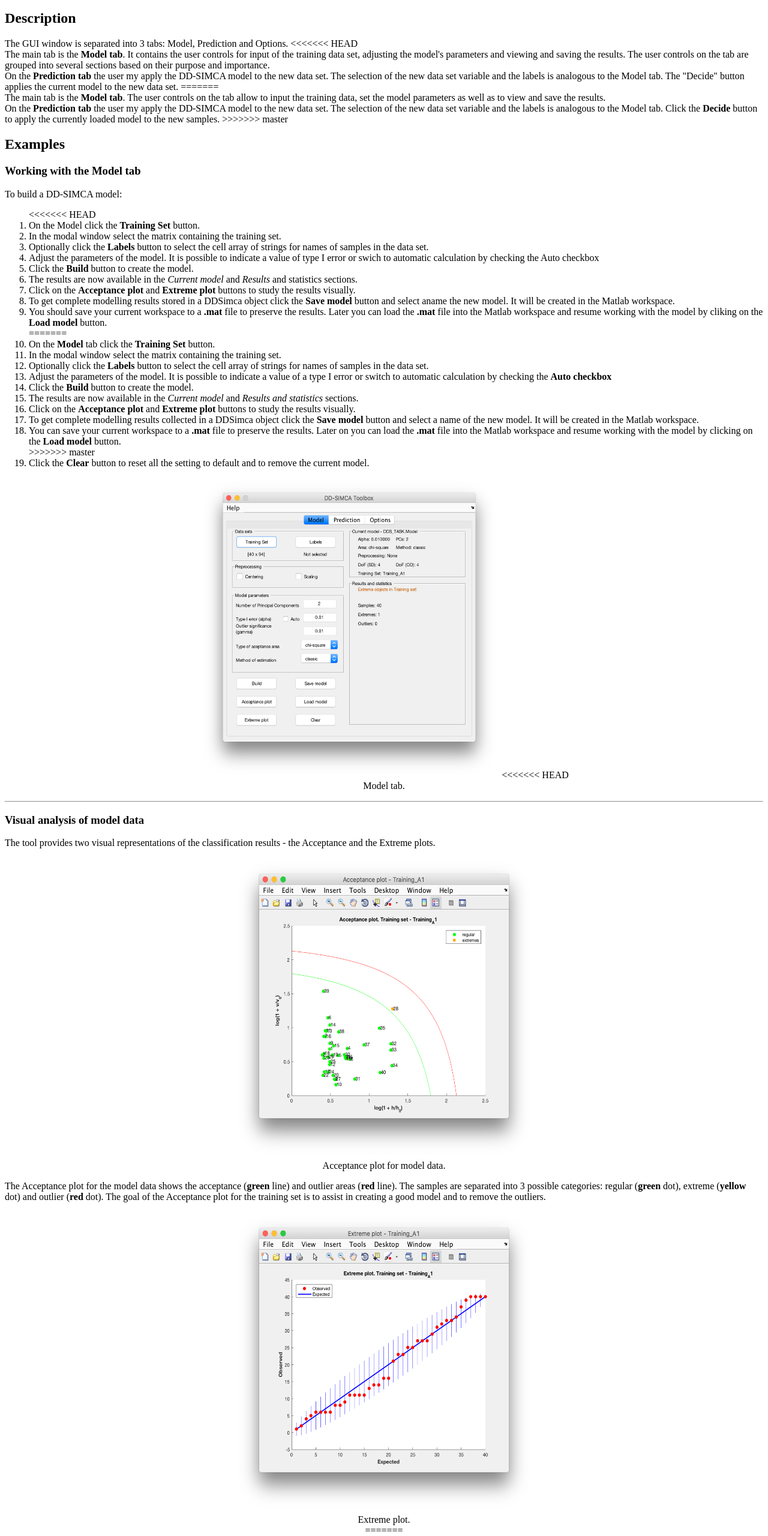
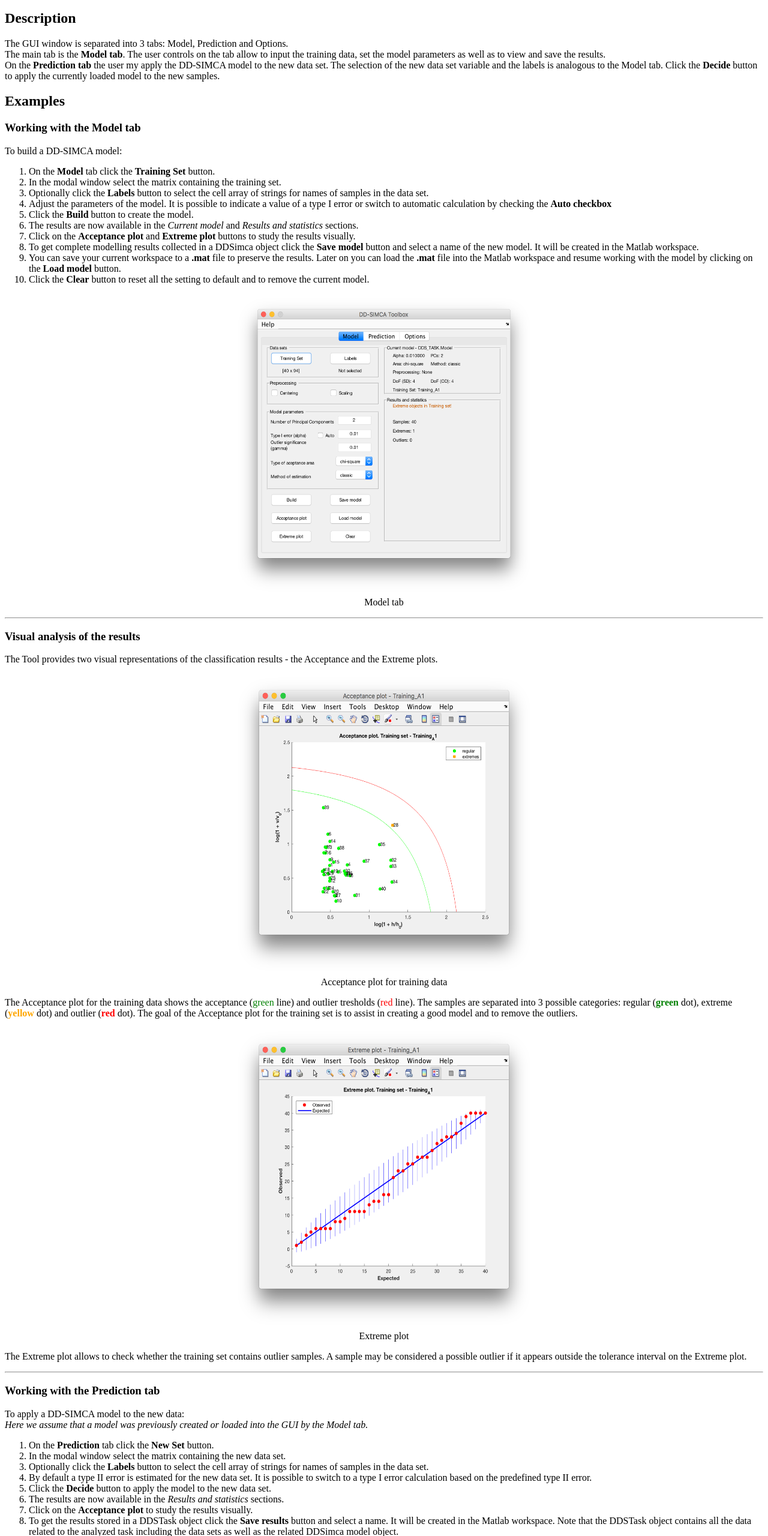
Before and after one commit to yzontov/dd-simca, a plain HTML site: page help/index.html in a window 1280 px wide. Shown: the part 240-2800 px from the top of the page at 60% size. Drawn offline with Linux system fonts and the light colour scheme.

Commit message:
update 1.01
optimisations
GUI fixes

```diff
--- a/help/index.html
+++ b/help/index.html
@@ -17,32 +17,15 @@
 </p>
 <h2>Description</h2>
 <p>The GUI window is separated into 3 tabs: Model, Prediction and Options.
-<<<<<<< HEAD
-<br/>The main tab is the <b>Model tab</b>. It contains the user controls for input of the training data set, adjusting the model's parameters and viewing and saving the results. The user controls on the tab are grouped into several sections based on their purpose and importance.
-<br/>
-On the <b>Prediction tab</b> the user my apply the DD-SIMCA model to the new data set. The selection of the new data set variable and the labels is analogous to the Model tab. The "Decide" button applies the current model to the new data set.
-=======
 <br/>The main tab is the <b>Model tab</b>. The user controls on the tab allow to input the training data, set the model parameters as well as to view and save the results.
 <br/>
 On the <b>Prediction tab</b> the user my apply the DD-SIMCA model to the new data set. The selection of the new data set variable and the labels is analogous to the Model tab. Click the <b>Decide</b> button to apply the currently loaded model to the new samples.
->>>>>>> master
 </p>
 <h2>Examples</h2>
 <h3>Working with the Model tab</h3>
 <p>
 To build a DD-SIMCA model:
 <ol>
-<<<<<<< HEAD
-<li>On the Model click the <b>Training Set</b> button.</li>
-<li>In the modal window select the matrix containing the training set.</li>
-<li>Optionally click the <b>Labels</b> button to select the cell array of strings for names of samples in the data set.</li>
-<li>Adjust the parameters of the model. It is possible to indicate a value of type I error or swich to automatic calculation by checking the Auto checkbox</li>
-<li>Click the <b>Build</b> button to create the model.</li>
-<li>The results are now available in the <i>Current model</i> and <i>Results</i> and statistics sections.</li>
-<li>Click on the <b>Acceptance plot</b> and <b>Extreme plot</b> buttons to study the results visually.</li>
-<li>To get complete modelling results stored in a DDSimca object click the <b>Save model</b> button and select aname the new model. It will be created in the Matlab workspace.</li>
-<li>You should save your current workspace to a <b>.mat</b> file to preserve the results. Later you can load the <b>.mat</b> file into the Matlab workspace and resume working with the model by cliking on the <b>Load model</b> button.</li>
-=======
 <li>On the <b>Model</b> tab click the <b>Training Set</b> button.</li>
 <li>In the modal window select the matrix containing the training set.</li>
 <li>Optionally click the <b>Labels</b> button to select the cell array of strings for names of samples in the data set.</li>
@@ -52,31 +35,11 @@ To build a DD-SIMCA model:
 <li>Click on the <b>Acceptance plot</b> and <b>Extreme plot</b> buttons to study the results visually.</li>
 <li>To get complete modelling results collected in a DDSimca object click the <b>Save model</b> button and select a name of the new model. It will be created in the Matlab workspace.</li>
 <li>You can save your current workspace to a <b>.mat</b> file to preserve the results. Later on you can load the <b>.mat</b> file into the Matlab workspace and resume working with the model by clicking on the <b>Load model</b> button.</li>
->>>>>>> master
 <li>Click the <b>Clear</b> button to reset all the setting to default and to remove the current model.</li>
 </ol>
 </p>
 <figure style="text-align:center;">
   <img src="model.png" alt="Model tab." height="500" width="500">
-<<<<<<< HEAD
-  <figcaption>Model tab.</figcaption>
-</figure>
-<hr/>
-<h3>Visual analysis of model data</h3>
-<p>
-The tool provides two visual representations of the classification results - the Acceptance and the Extreme plots.
-</p>
-<figure style="text-align:center;">
-  <img src="accept_training.png" alt="Acceptance plot for model data" height="500" width="500">
-  <figcaption>Acceptance plot for model data.</figcaption>
-</figure>
-<p>
-The Acceptance plot for the model data shows the acceptance (<b>green</b> line) and outlier areas (<b>red</b> line). The samples are separated into 3 possible categories: regular (<b>green</b> dot), extreme (<b>yellow</b> dot) and outlier (<b>red</b> dot). The goal of the Acceptance plot for the training set is to assist in creating a good model and to remove the outliers.
-</p>
-<figure style="text-align:center;">
-  <img src="extreme.png" alt="Extreme plot" height="500" width="500">
-  <figcaption>Extreme plot.</figcaption>
-=======
   <figcaption>Model tab</figcaption>
 </figure>
 <hr/>
@@ -94,7 +57,6 @@ The Acceptance plot for the training data shows the acceptance (<span style="col
 <figure style="text-align:center;">
   <img src="extreme.png" alt="Extreme plot" height="500" width="500">
   <figcaption>Extreme plot</figcaption>
->>>>>>> master
 </figure>
 <p>
 The Extreme plot allows to check whether the training set contains outlier samples. A sample may be considered a possible outlier if it appears outside the tolerance interval on the Extreme plot.
@@ -103,19 +65,6 @@ The Extreme plot allows to check whether the training set contains outlier sampl
 <h3>Working with the Prediction tab</h3>
 To apply a DD-SIMCA model to the new data:
 <br/>
-<<<<<<< HEAD
-<i>Here we assume that a model was previously created or loaded into the GUI on the Model tab.</i>
-<ol>
-<li>On the Prediction click the <b>New Set</b> button.</li>
-<li>In the modal window select the matrix containing the new data set.</li>
-<li>Optionally click the <b>Labels</b> button to select the cell array of strings for names of samples in the data set.</li>
-<li>By default a type II error is estimated for the new data set. It is possible switch to type I error calculation based on the provided II error.</li>
-<li>Click the <b>Decide</b> button to apply the model to the new data set.</li>
-<li>The results are now available in the <i>Results and statistics</i> sections. </li>
-<li>Click on the <b>Acceptance plot</b> to study the results visually.</li>
-<li>To get the results stored in a DDSTask object click the <b>Save results</b> button and select a name. It will be created in the Matlab workspace. Note that the DDSTask object contains all the data related to the analysis task including the data sets as well as the related DDSimca model object.</li>
-<li>You should save your current workspace to a <b>.mat</b> file to preserve the results. Later you can load the <b>.mat</b> file into the Matlab workspace and resule the analysis by cliking on the <b>Load results</b> button.</li>
-=======
 <i>Here we assume that a model was previously created or loaded into the GUI by the Model tab.</i>
 <ol>
 <li>On the <b>Prediction</b> tab click the <b>New Set</b> button.</li>
@@ -127,33 +76,15 @@ To apply a DD-SIMCA model to the new data:
 <li>Click on the <b>Acceptance plot</b> to study the results visually.</li>
 <li>To get the results stored in a DDSTask object click the <b>Save results</b> button and select a name. It will be created in the Matlab workspace. Note that the DDSTask object contains all the data related to the analyzed task including the data sets as well as the related DDSimca model object.</li>
 <li>You can save your current workspace to a <b>.mat</b> file to preserve the results. Later on you can load the <b>.mat</b> file into the Matlab workspace and resume the analysis by cliking on the <b>Load results</b> button.</li>
->>>>>>> master
 <li>Click the <b>Clear</b> button to reset all the setting to default and to remove the current model.</li>
 </ol>
 <figure style="text-align:center;">
   <img src="prediction.png" alt="Prediction tab" height="500" width="500">
-<<<<<<< HEAD
-  <figcaption>Prediction tab.</figcaption>
-=======
   <figcaption>Prediction tab</figcaption>
->>>>>>> master
 </figure>
 <h3>Visual analysis of new data</h3>
 <figure style="text-align:center;">
   <img src="accept_new.png" alt="Acceptance plot for new data" height="500" width="500">
-<<<<<<< HEAD
-  <figcaption>Acceptance plot for new data.</figcaption>
-</figure>
-<p>
-The Acceptance plot for the new data set shows the acceptance (<span style="color:green;">green</span> line) area. The samples are separated into 2 possible categories: regular (<b style="color:green;">green</b> dot) and extreme (<b style="color:red;">red</b> dot). The goal of the Acceptance plot for the new data set is find the samples which do or do not correspond to the target class of object.
-</p>
-<hr/>
-<h3>Working with the Options tab</h3>
-The <b>Options tab</b> contains the visualization setting for the Acceptance plot, such a axes transformation and sample names.
-<figure style="text-align:center;">
-  <img src="options.png" alt="Options tab" height="200" width="500">
-  <figcaption>Options tab.</figcaption>
-=======
   <figcaption>Acceptance plot for new data</figcaption>
 </figure>
 <p>
@@ -165,7 +96,6 @@ The <b>Options tab</b> contains the visualization setting for the Acceptance plo
 <figure style="text-align:center;">
   <img src="options.png" alt="Options tab" height="200" width="600">
   <figcaption>Options tab</figcaption>
->>>>>>> master
 </figure>
 <hr/>
 <h3>References</h3>
```
Also changed, not shown: 4 other files.
